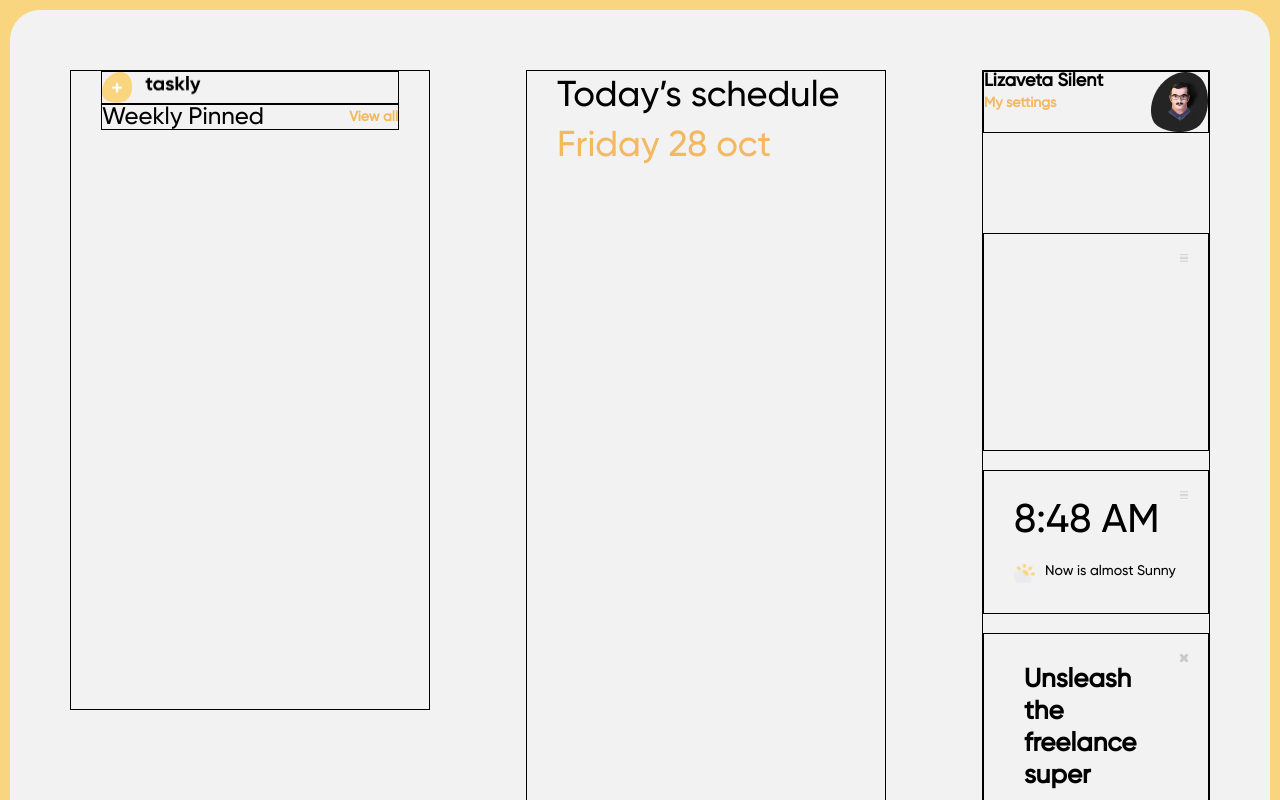
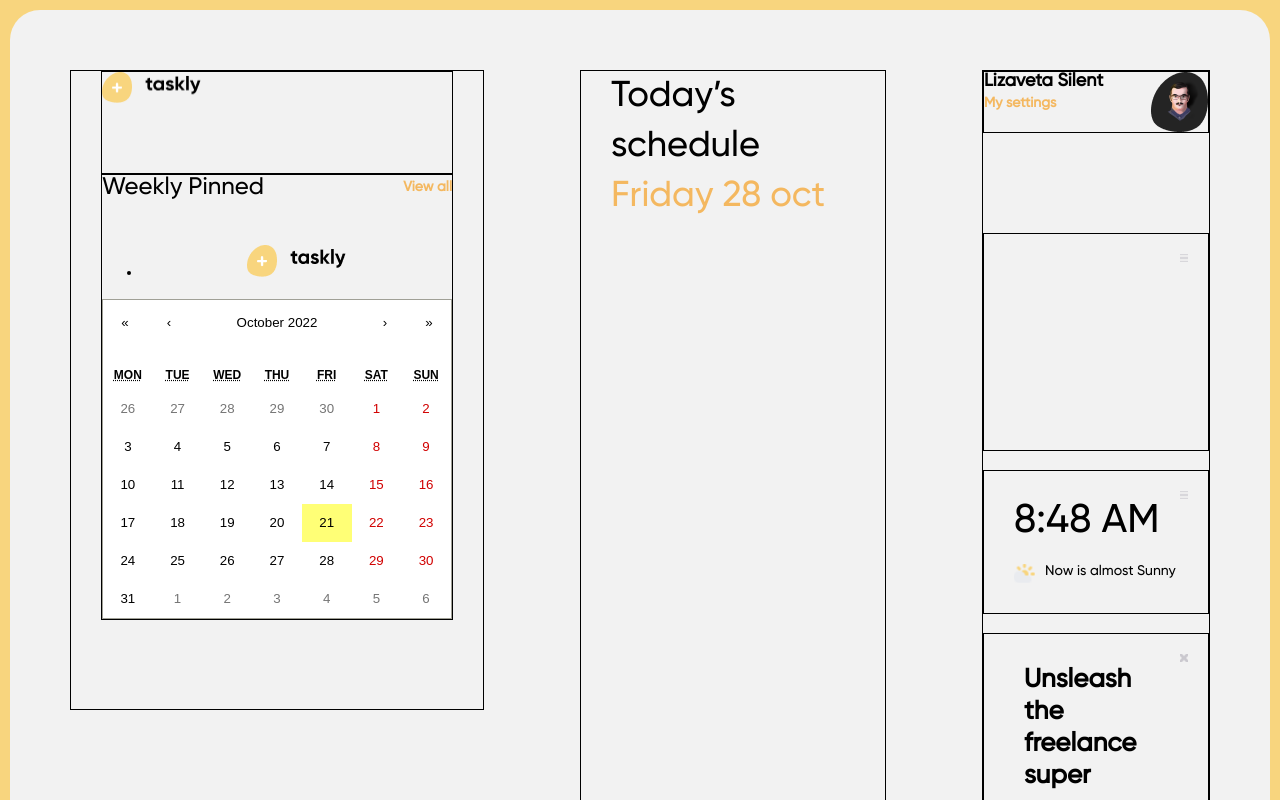
Before and after one commit to lizasilent/taskly, a React (Create React App) app: page / in a window 1280 px wide. Shown: the top 800 px of the page. Built offline with nearby package versions, Linux system fonts and the light colour scheme.

Commit message:
calendar

```diff
--- a/package.json
+++ b/package.json
@@ -11,6 +11,7 @@
     "@testing-library/user-event": "^13.5.0",
     "antd": "^5.0.2",
     "react": "^18.1.0",
+    "react-calendar": "^4.0.0",
     "react-dom": "^18.1.0",
     "react-scripts": "5.0.1",
     "web-vitals": "^2.1.4"
--- a/src/App.css
+++ b/src/App.css
@@ -214,6 +214,7 @@ width: 100%;
   display: flex;
   justify-content: left;
   border: 1px solid black;
+  padding-bottom: 70px;
 }
 
 .logo__img {
@@ -232,6 +233,7 @@ display: flex;
 flex-direction: row;
 justify-content: space-between;
 align-items: center;
+padding-bottom: 30px;
 }
 
 .weekly__header p {
--- a/src/components/LeftMenu.js
+++ b/src/components/LeftMenu.js
@@ -1,5 +1,9 @@
 import React from "react";
 import logo from "../images/Logo2.png";
+import Calendar from 'react-calendar';
+import 'react-calendar/dist/Calendar.css';
+
+
 
 
 function LeftMenu() {
@@ -17,9 +21,29 @@ function LeftMenu() {
                 <p className="weekly__header-small">View all</p>
             </div>
 
+            <div className="weekly__list-block">
+
+                <ul className="weekly__list">
+                    <li  className="weekly__item">
+                        <div>
+                        <img src={logo} alt=""></img>
+                        <p></p>
+                        <p></p>
+                        </div>
+
+                       <div></div>
+
+                    </li>
+                </ul>
+
+</div>
+<Calendar />
 
         </div>
-        <div className="calendar"></div>
+
+
+
+
        </div>
 
     )
```
Also changed, not shown: 1 other file (tests, documents, lock files or other folders).
